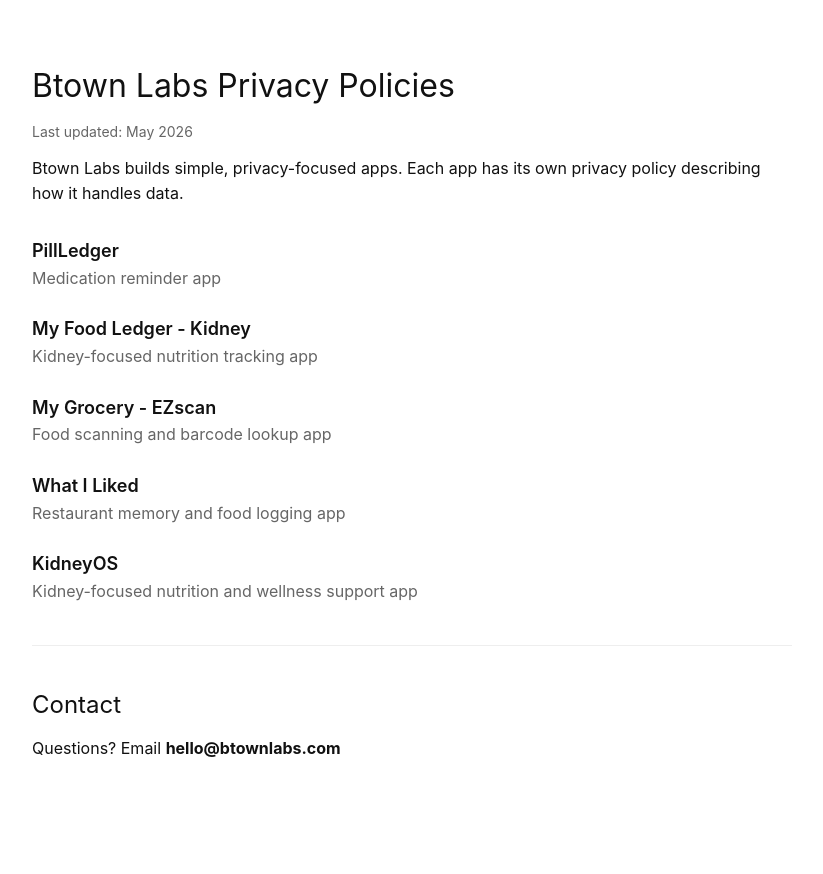
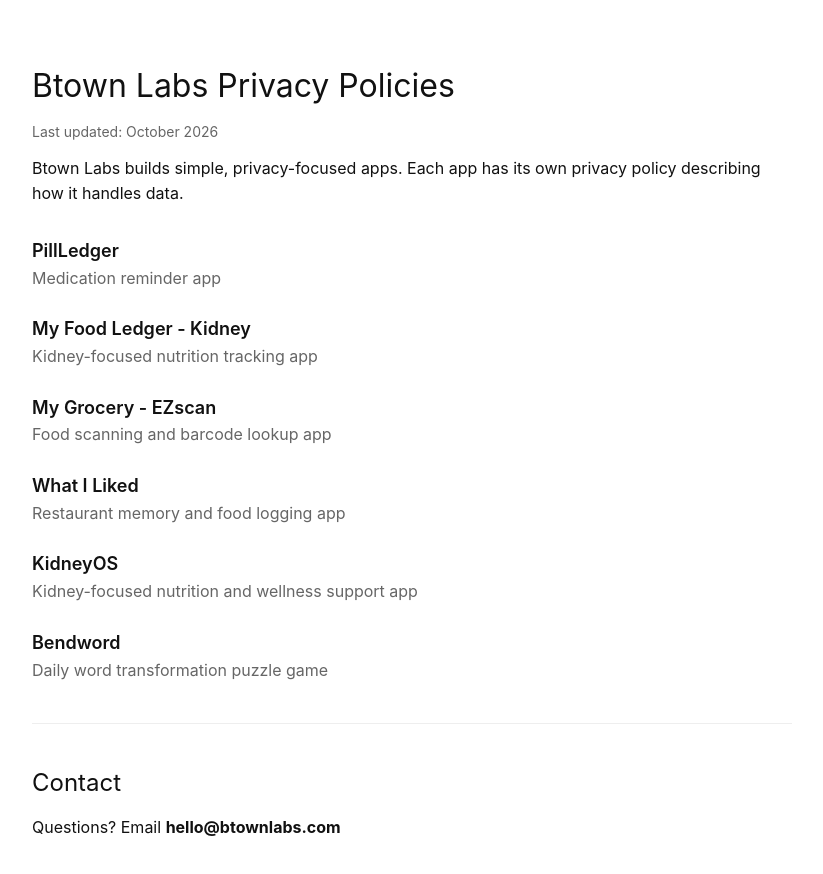
Before and after one commit to wrichey11/btownlabs-site, a React (Vite) app: page /privacy in a window 1280 px wide. Shown: the top 874 px of the page, without its empty margins (228-1051 px from the left). Before the commit the page ends 834 px from the top, so only its background shows below. Built offline with nearby package versions, Linux system fonts and the light colour scheme.

Commit message:
Update PrivacyIndex.jsx

```diff
--- a/src/pages/PrivacyIndex.jsx
+++ b/src/pages/PrivacyIndex.jsx
@@ -1,3 +1,4 @@
+
 import React from "react";
 
 export default function PrivacyIndex() {
@@ -5,7 +6,7 @@ export default function PrivacyIndex() {
     <main style={styles.main}>
       <h1 style={styles.h1}>Btown Labs Privacy Policies</h1>
 
-      <p style={styles.updated}>Last updated: May 2026</p>
+      <p style={styles.updated}>Last updated: October 2026</p>
 
       <p style={styles.p}>
         Btown Labs builds simple, privacy-focused apps. Each app has its own
@@ -36,9 +37,17 @@ export default function PrivacyIndex() {
           description="Restaurant memory and food logging app"
           link="/privacy/what-i-liked"
         />
-        <AppLink name="KidneyOS"
+
+        <AppLink
+          name="KidneyOS"
           description="Kidney-focused nutrition and wellness support app"
           link="/privacy/kidneyos"
+        />
+
+        <AppLink
+          name="Bendword"
+          description="Daily word transformation puzzle game"
+          link="/privacy/bendword"
         />
       </div>
 
```
